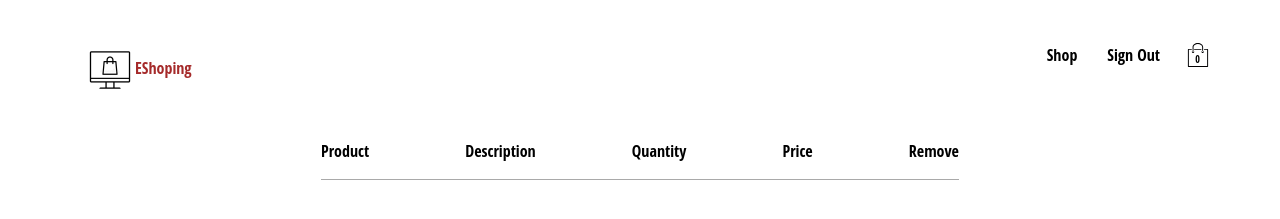
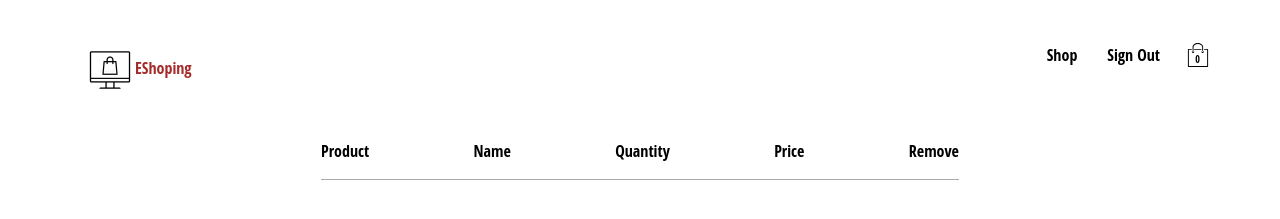
Before and after one commit to khaleelrahman/nuChangeAssignment, a React (Create React App) app: page /checkout in a window 1280 px wide. Shown: the top 219 px of the page. Built offline with nearby package versions, Linux system fonts and the light colour scheme.

Commit message:
clean code

```diff
--- a/src/pages/checkout/checkout-page.js
+++ b/src/pages/checkout/checkout-page.js
@@ -11,7 +11,7 @@ const Checkout = ({ cartItems }) => {
           <span>Product</span>
         </div>
         <div className="header-bloack">
-          <span>Description</span>
+          <span>Name</span>
         </div>
         <div className="header-bloack">
           <span>Quantity</span>
```
